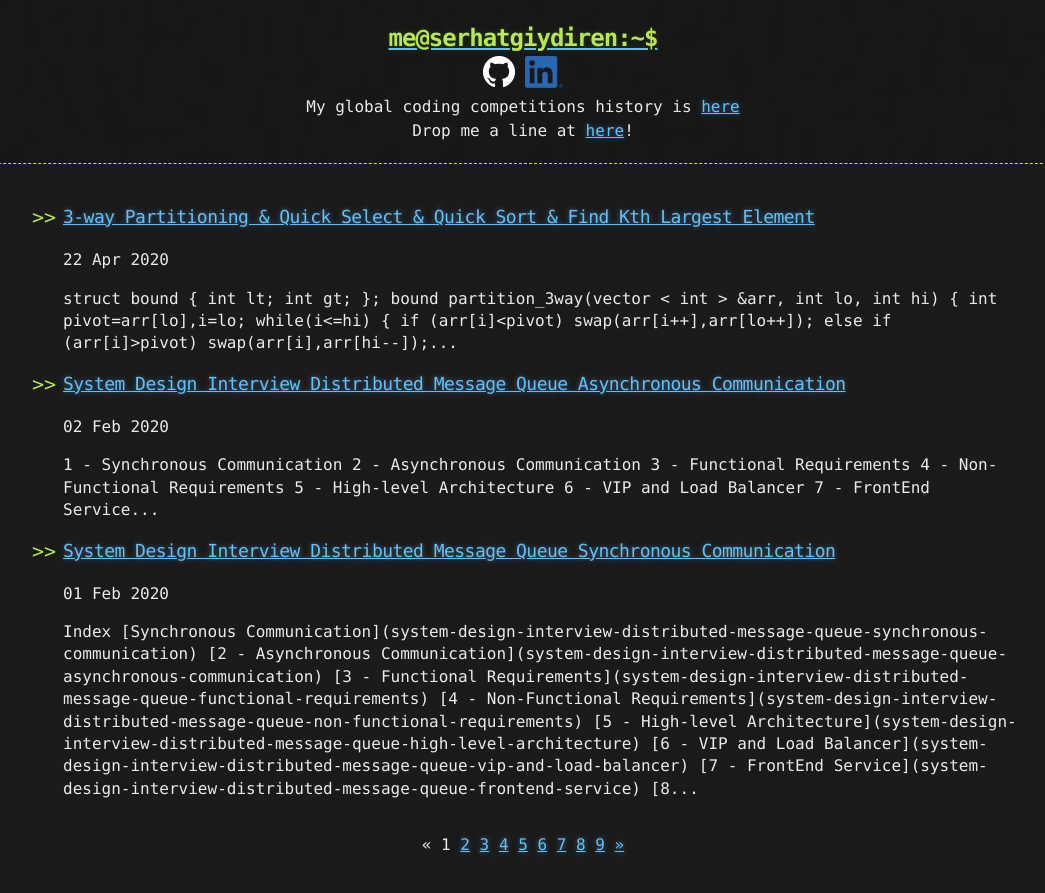
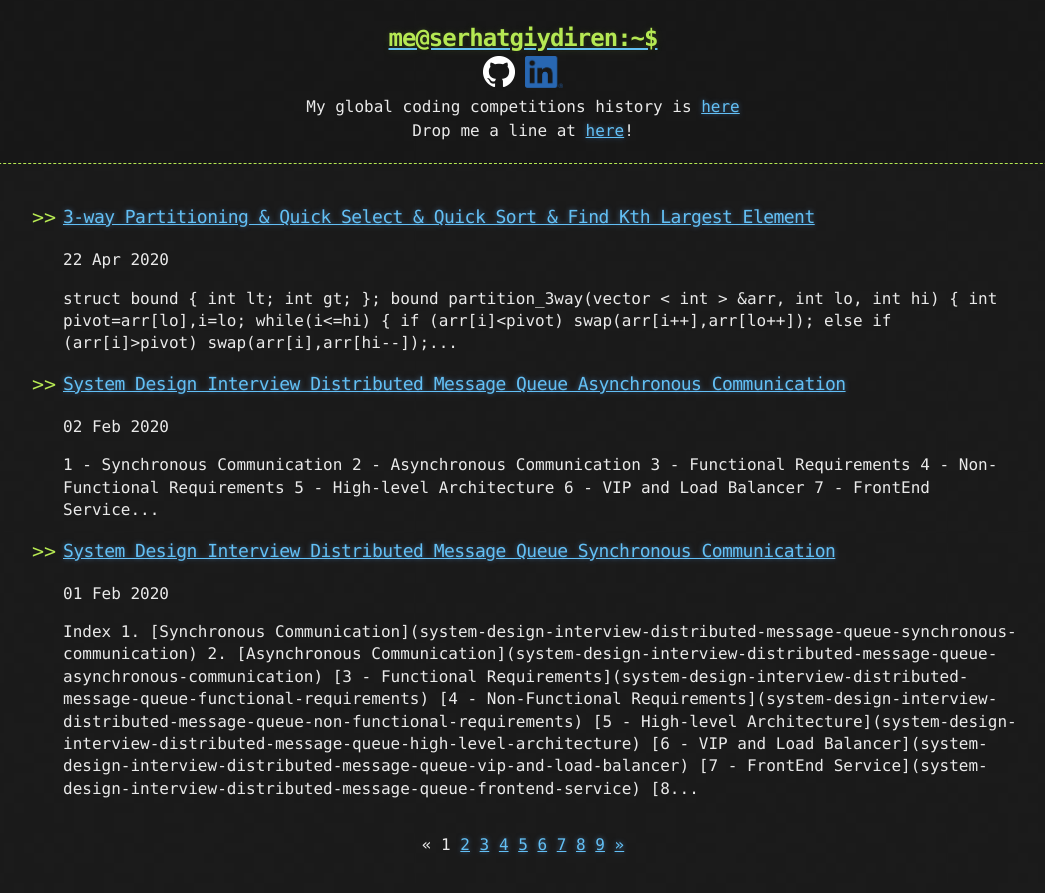
Before and after one commit to goodHunter27/serhatgiydiren.github.io, a Jekyll site: the page built from index.html, in a window 1280 px wide. Shown: the top 893 px of the page, without its empty margins (117-1162 px from the left). Built offline with Jekyll 4.4.1, drawn with Linux system fonts in a browser that asks for light colours; the list of posts is cut into pages by our own code.

Commit message:
Update 2020-02-01-system-design-interview-distributed-message-queue-synchronous-communication.md

```diff
--- a/_posts/2020-02-01-system-design-interview-distributed-message-queue-synchronous-communication.md
+++ b/_posts/2020-02-01-system-design-interview-distributed-message-queue-synchronous-communication.md
@@ -4,9 +4,8 @@ layout: default
 
 <details><summary>Index</summary>
   <p>
-
-  [Synchronous Communication](system-design-interview-distributed-message-queue-synchronous-communication)
-  [2 - Asynchronous Communication](system-design-interview-distributed-message-queue-asynchronous-communication)
+1. [Synchronous Communication](system-design-interview-distributed-message-queue-synchronous-communication)
+2. [Asynchronous Communication](system-design-interview-distributed-message-queue-asynchronous-communication)
   [3 - Functional Requirements](system-design-interview-distributed-message-queue-functional-requirements)
   [4 - Non-Functional Requirements](system-design-interview-distributed-message-queue-non-functional-requirements)
   [5 - High-level Architecture](system-design-interview-distributed-message-queue-high-level-architecture)
```
